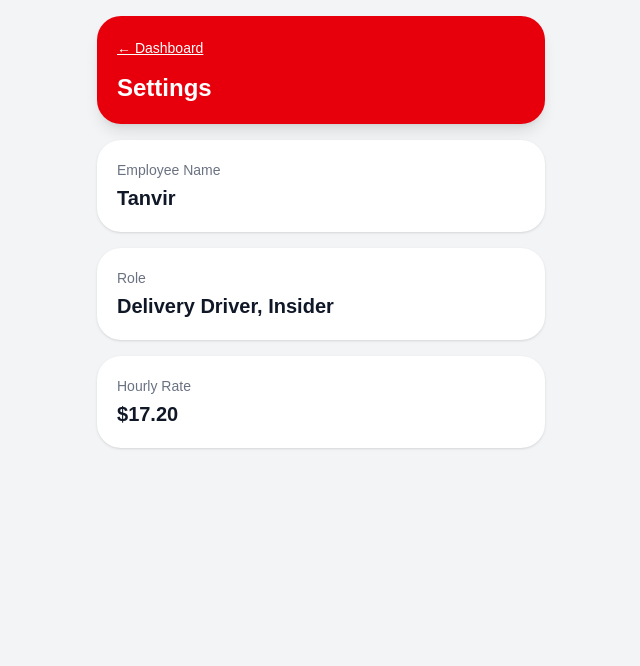
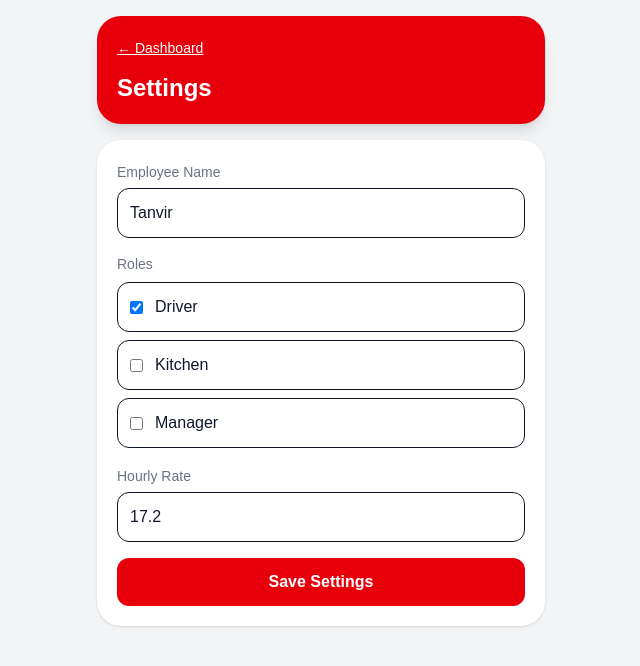
Before and after one commit to magicinlife0812-debug/popular-pizza-staff, a Next.js app in the folder popular-pizza-staff/: page /settings in a window 1280 px wide. Shown: the top 666 px of the page, without its empty margins (319-959 px from the left). Built offline with nearby package versions, Linux system fonts and the light colour scheme.

Commit message:
Add editable employee profiles and settigs

```diff
--- a/popular-pizza-staff/app/employee/page.tsx
+++ b/popular-pizza-staff/app/employee/page.tsx
@@ -14,6 +14,11 @@ const mileageRates = {
 type MileageType = "under5" | "over5" | "aerosports" | "funzone";
 
 export default function EmployeeDashboard() {
+  const [employeeProfile, setEmployeeProfile] = useState({
+  name: employee.name,
+  roles: ["Driver"],
+  hourlyRate: employee.hourlyRate,
+});
     const [clockedIn, setClockedIn] = useState(false);
   const [clockInTime, setClockInTime] = useState<Date | null>(null);
   const [todayHours, setTodayHours] = useState(0);
@@ -115,6 +120,12 @@ export default function EmployeeDashboard() {
   }, [clockedIn, clockInTime]);
 
  useEffect(() => {
+  const savedProfile = localStorage.getItem("employeeProfile");
+
+  if (savedProfile) {
+    setEmployeeProfile(JSON.parse(savedProfile));
+  }
+
   const saved = localStorage.getItem("activeShift");
 
   if (saved) {
@@ -136,6 +147,8 @@ export default function EmployeeDashboard() {
 
   setHasLoadedSavedData(true);
 }, []);
+
+
 
   useEffect(() => {
     if (!hasLoadedSavedData) return;
@@ -204,11 +217,11 @@ export default function EmployeeDashboard() {
           <p className="text-sm opacity-90">Popular Pizza Staff Portal</p>
 
 <h1 className="mt-1 text-2xl font-bold">
-  Welcome back, {employee.name} 👋
+  Welcome back, {employeeProfile.name} 👋
 </h1>
 
 <p className="mt-2 text-sm font-medium text-red-100">
-  {employee.role} • ${employee.hourlyRate.toFixed(2)}/hr
+  {employeeProfile.roles.join(" • ")} • ${employeeProfile.hourlyRate.toFixed(2)}/hr
 </p>
 </div>
         <div className="rounded-3xl bg-white p-6 text-center shadow">
--- a/popular-pizza-staff/app/history/page.tsx
+++ b/popular-pizza-staff/app/history/page.tsx
@@ -20,6 +20,12 @@ type Shift = {
   };
 };
 
+type EmployeeProfile = {
+  name: string;
+  roles: string[];
+  hourlyRate: number;
+};
+
 const PAY_PERIOD_START = new Date("2026-06-01T00:00:00");
 
 function getCurrentPayPeriod() {
@@ -38,9 +44,20 @@ function getCurrentPayPeriod() {
 
 export default function HistoryPage() {
   const [shifts, setShifts] = useState<Shift[]>([]);
+  const [employeeProfile, setEmployeeProfile] = useState<EmployeeProfile>({
+    name: employee.name,
+    roles: ["Driver"],
+    hourlyRate: employee.hourlyRate,
+  });
 
   useEffect(() => {
     setShifts(JSON.parse(localStorage.getItem("shiftHistory") || "[]"));
+
+    const savedProfile = localStorage.getItem("employeeProfile");
+
+    if (savedProfile) {
+      setEmployeeProfile(JSON.parse(savedProfile));
+    }
   }, []);
 
   const { start, end } = getCurrentPayPeriod();
@@ -59,7 +76,7 @@ export default function HistoryPage() {
     0
   );
 
-  const regularPay = totalHours * employee.hourlyRate;
+  const regularPay = totalHours * employeeProfile.hourlyRate;
   const estimatedTotal = regularPay + totalTips + totalMileage;
 
   return (
@@ -71,6 +88,10 @@ export default function HistoryPage() {
           </Link>
 
           <h1 className="mt-3 text-2xl font-bold">Shift History</h1>
+
+          <p className="mt-1 text-sm opacity-90">
+            {employeeProfile.name} • {employeeProfile.roles.join(" • ")}
+          </p>
 
           <p className="text-sm opacity-90">
             {start.toLocaleDateString()} – {end.toLocaleDateString()}
@@ -104,6 +125,11 @@ export default function HistoryPage() {
             <div className="flex justify-between">
               <span>Mileage</span>
               <strong>${totalMileage.toFixed(2)}</strong>
+            </div>
+
+            <div className="flex justify-between">
+              <span>Rate</span>
+              <strong>${employeeProfile.hourlyRate.toFixed(2)}/hr</strong>
             </div>
           </div>
         </div>
--- a/popular-pizza-staff/app/settings/page.tsx
+++ b/popular-pizza-staff/app/settings/page.tsx
@@ -1,9 +1,58 @@
 "use client";
 
 import Link from "next/link";
+import { useEffect, useState } from "react";
 import { employee } from "@/app/data/employee";
 
+const availableRoles = ["Driver", "Kitchen", "Manager"];
+
 export default function SettingsPage() {
+  const [name, setName] = useState(employee.name);
+  const [roles, setRoles] = useState<string[]>(["Driver"]);
+  const [hourlyRate, setHourlyRate] = useState(
+    employee.hourlyRate.toString()
+  );
+  const [saved, setSaved] = useState(false);
+
+  useEffect(() => {
+    const savedProfile = localStorage.getItem("employeeProfile");
+
+    if (savedProfile) {
+      const profile = JSON.parse(savedProfile);
+
+      setName(profile.name ?? employee.name);
+      setRoles(profile.roles ?? ["Driver"]);
+      setHourlyRate(
+        String(profile.hourlyRate ?? employee.hourlyRate)
+      );
+
+      setSaved(true);
+    }
+  }, []);
+
+  function toggleRole(role: string) {
+    setRoles((prev) =>
+      prev.includes(role)
+        ? prev.filter((item) => item !== role)
+        : [...prev, role]
+    );
+  }
+
+  function handleSave() {
+    const profile = {
+      name,
+      roles,
+      hourlyRate: Number(hourlyRate),
+    };
+
+    localStorage.setItem(
+      "employeeProfile",
+      JSON.stringify(profile)
+    );
+
+    setSaved(true);
+  }
+
   return (
     <main className="min-h-screen bg-gray-100 p-4">
       <div className="mx-auto max-w-md space-y-4">
@@ -12,29 +61,99 @@ export default function SettingsPage() {
             ← Dashboard
           </Link>
 
-          <h1 className="mt-3 text-2xl font-bold">Settings</h1>
+          <h1 className="mt-3 text-2xl font-bold">
+            Settings
+          </h1>
         </div>
 
+        {saved ? (
           <div className="rounded-3xl bg-white p-5 shadow">
-          <p className="text-sm text-gray-500">Employee Name</p>
-          <p className="mt-1 text-xl font-bold text-gray-900">
-            {employee.name}
+            <p className="text-sm font-bold text-green-600">
+              Profile Saved
             </p>
+
+            <h2 className="mt-3 text-2xl font-bold text-gray-900">
+              {name}
+            </h2>
+
+            <p className="mt-2 text-gray-600">
+              {roles.join(" • ")}
+            </p>
+
+            <p className="mt-1 text-gray-600">
+              ${Number(hourlyRate).toFixed(2)}/hr
+            </p>
+
+            <button
+              type="button"
+              onClick={() => setSaved(false)}
+              className="mt-5 w-full rounded-xl bg-red-600 p-3 font-bold !text-white"
+            >
+              Edit Profile
+            </button>
+          </div>
+        ) : (
+          <div className="rounded-3xl bg-white p-5 shadow space-y-4">
+            <div>
+              <label className="text-sm text-gray-500">
+                Employee Name
+              </label>
+
+              <input
+                value={name}
+                onChange={(e) => setName(e.target.value)}
+                className="mt-1 w-full rounded-xl border p-3 text-gray-900"
+              />
             </div>
 
-        <div className="rounded-3xl bg-white p-5 shadow">
-          <p className="text-sm text-gray-500">Role</p>
-          <p className="mt-1 text-xl font-bold text-gray-900">
-            {employee.role}
+            <div>
+              <p className="text-sm text-gray-500">
+                Roles
               </p>
+
+              <div className="mt-2 space-y-2">
+                {availableRoles.map((role) => (
+                  <label
+                    key={role}
+                    className="flex items-center gap-3 rounded-xl border p-3 text-gray-900"
+                  >
+                    <input
+                      type="checkbox"
+                      checked={roles.includes(role)}
+                      onChange={() => toggleRole(role)}
+                    />
+
+                    <span>{role}</span>
+                  </label>
+                ))}
+              </div>
             </div>
 
-        <div className="rounded-3xl bg-white p-5 shadow">
-          <p className="text-sm text-gray-500">Hourly Rate</p>
-          <p className="mt-1 text-xl font-bold text-gray-900">
-            ${employee.hourlyRate.toFixed(2)}
-          </p>
+            <div>
+              <label className="text-sm text-gray-500">
+                Hourly Rate
+              </label>
+
+              <input
+                type="number"
+                step="0.01"
+                value={hourlyRate}
+                onChange={(e) =>
+                  setHourlyRate(e.target.value)
+                }
+                className="mt-1 w-full rounded-xl border p-3 text-gray-900"
+              />
             </div>
+
+            <button
+              type="button"
+              onClick={handleSave}
+              className="w-full rounded-xl bg-red-600 p-3 font-bold !text-white"
+            >
+              Save Settings
+            </button>
+          </div>
+        )}
       </div>
     </main>
   );
```
Lines whose indentation alone changed are shown as unchanged.
